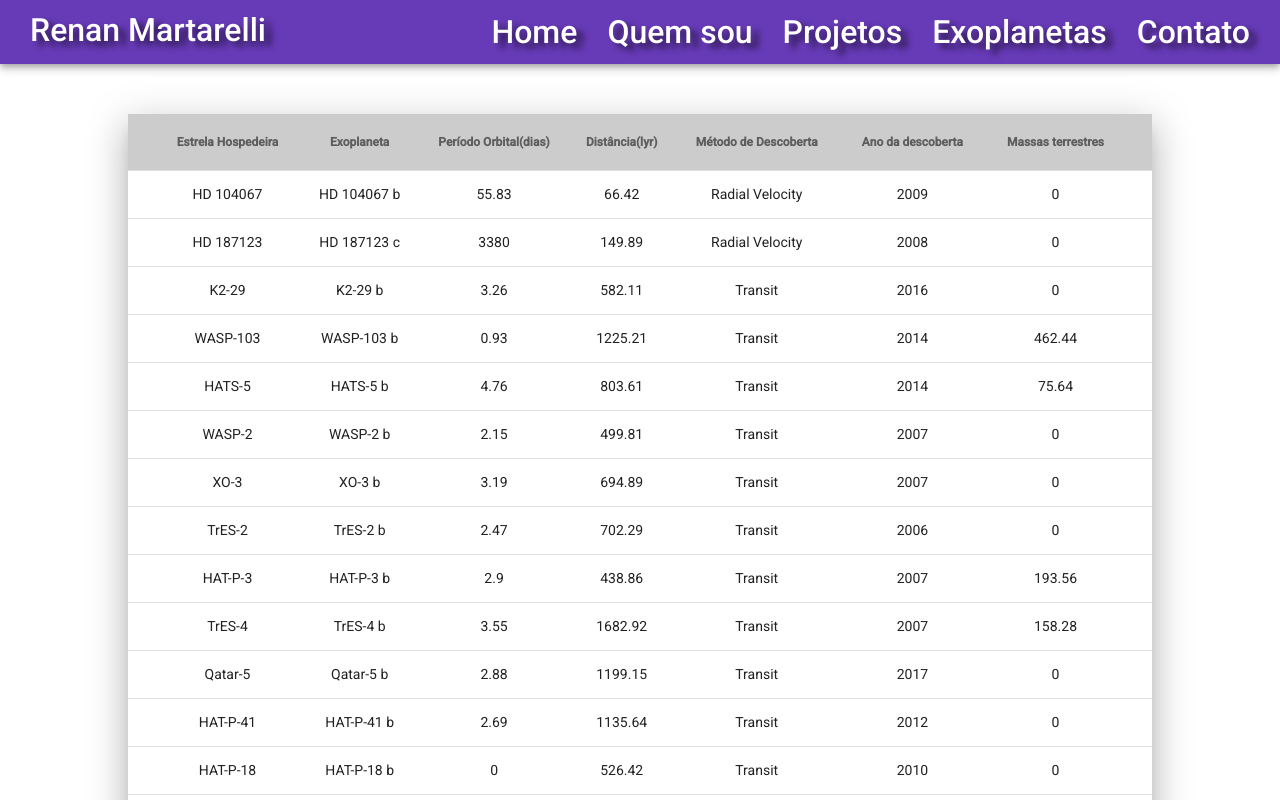
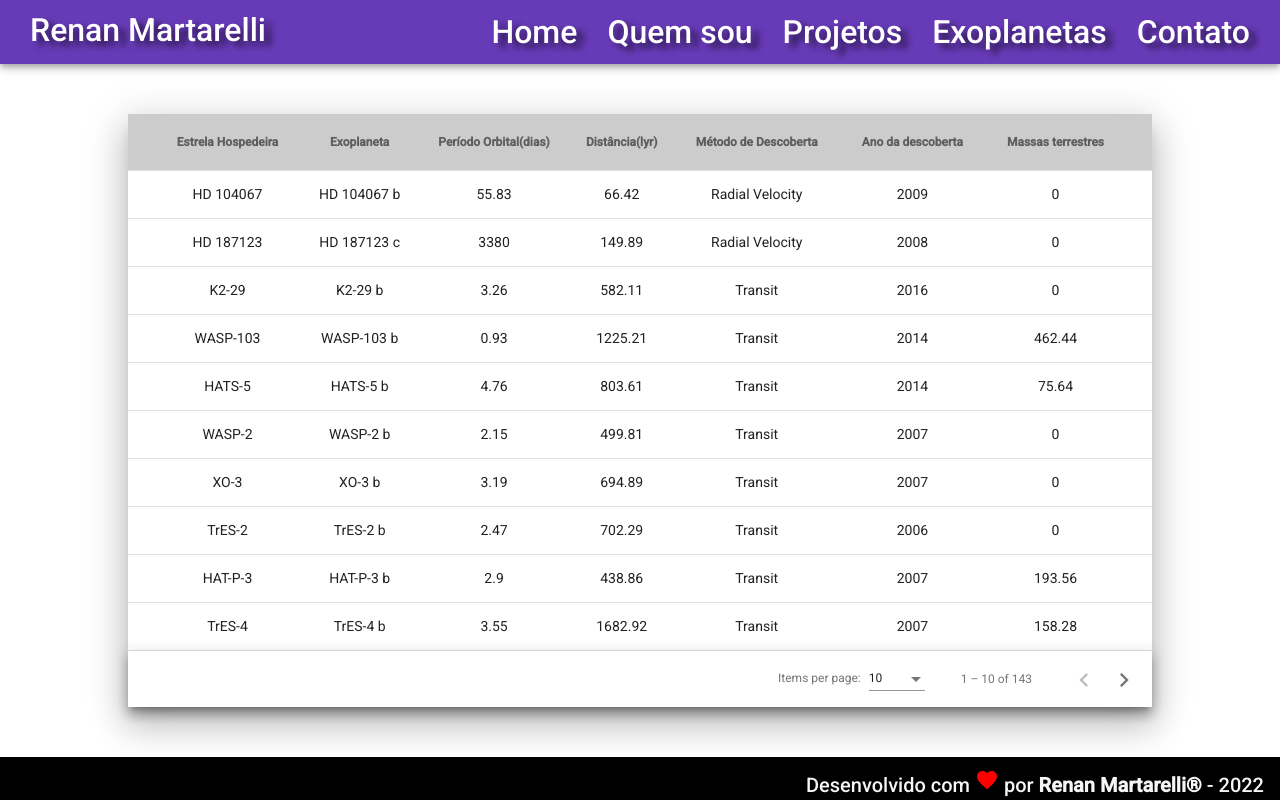
Before and after one commit to Martarelli/Angular-Martarelli, an Angular app: page /exoplanets in a window 1280 px wide. Shown: the top 800 px of the page. Built offline with nearby package versions, Linux system fonts and the light colour scheme.

Commit message:
alterado size options

```diff
--- a/src/app/components/exoplanets/exoplanets.component.ts
+++ b/src/app/components/exoplanets/exoplanets.component.ts
@@ -19,7 +19,7 @@ export class ExoplanetsComponent implements OnInit, AfterViewInit {
   exoplanets: Array<any> = [];
   length: string = '';
   pageSize:string = '';
-  pageSizeOptions: number[] = [15, 30, 50, 100];
+  pageSizeOptions: number[] = [10, 25, 50, 100];
 
   dataSource = new MatTableDataSource(this.exoplanets) ;
   displayedColumns: string[] = ['star','planet', 'period','distance','method', 'year', 'mass'];
```
